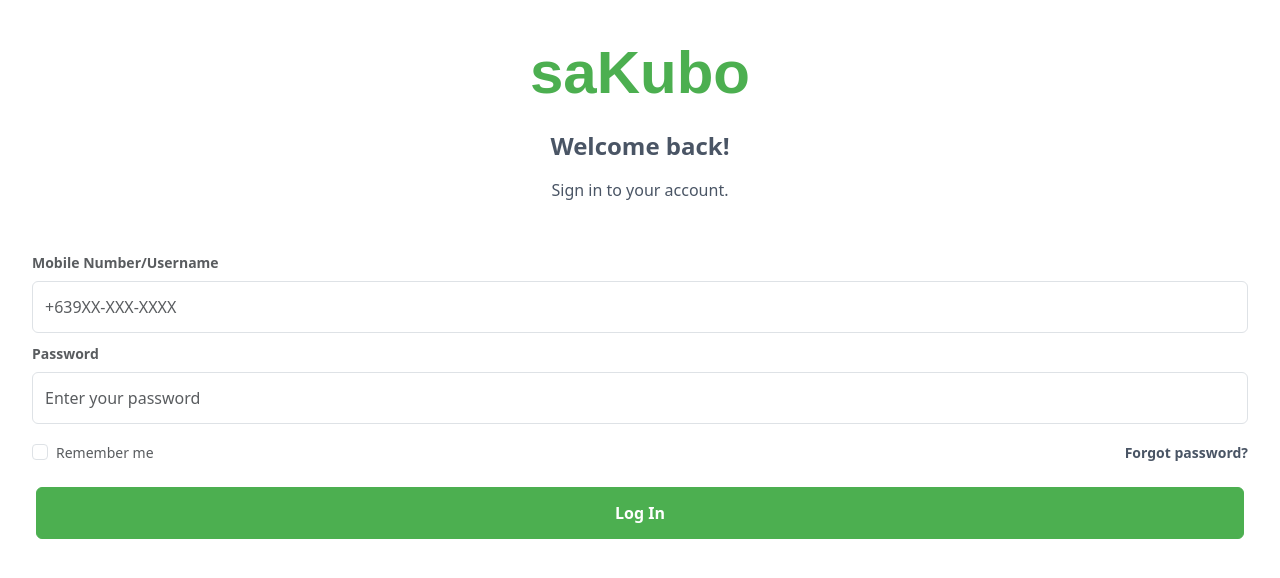
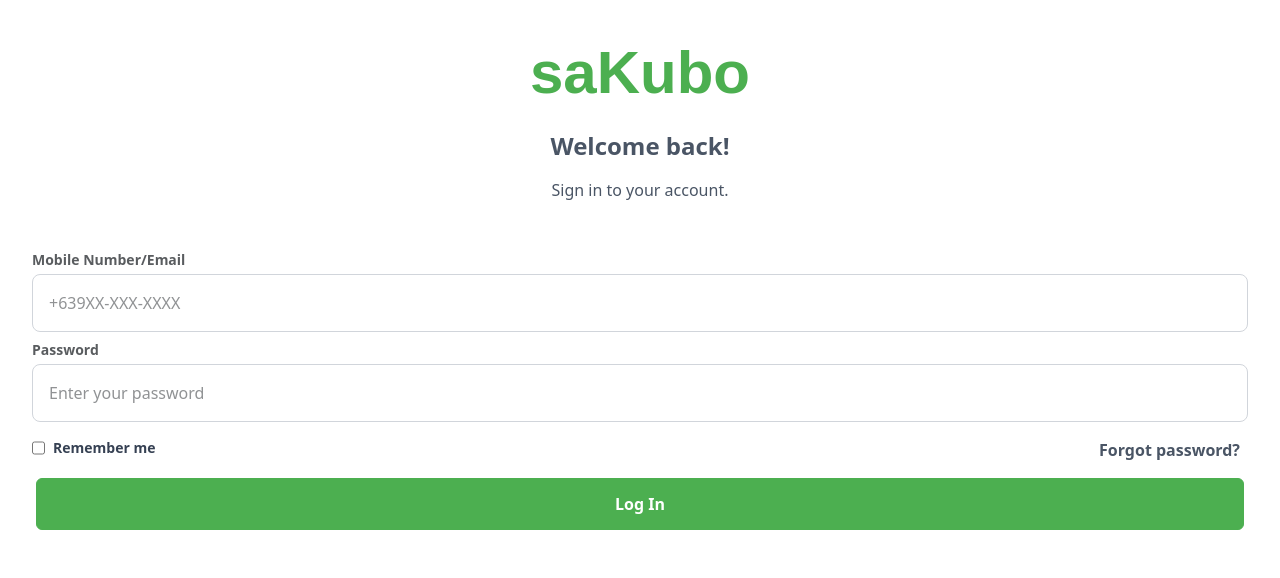
Before and after one commit to cavanrlee/sakubo, a React (Vite) app: page /Login in a window 1280 px wide. Shown: the top 578 px of the page. Built offline with nearby package versions, Linux system fonts and the light colour scheme.

Commit message:
registration and login form convert to components

```diff
--- a/src/components/TextInput.jsx
+++ b/src/components/TextInput.jsx
@@ -1,6 +1,3 @@
-const themeGreen = "#4CAF50"; // CUSTOM THEME GREEN
-const themeGreenLight = "#4CAF50"; // optional lighter focus border
-
 const TextInput = ({
   form,
   errors,
@@ -15,9 +12,8 @@
   const baseClass =
     "w-full rounded-lg p-3 text-sm bg-transparent outline-none focus:outline-none transition-colors duration-200";
 
-  // DEFAULT VARIANTS: GREY BORDER, FOCUS SHOWS THEME GREEN
   const variants = {
-    primary: { borderColor: "#D1D5DB", focusBorderColor: themeGreen }, // GREY DEFAULT
+    primary: { borderColor: "#D1D5DB", focusBorderColor: "#4CAF50" },
     secondary: { borderColor: "#D1D5DB", focusBorderColor: "#9CA3AF" },
     white: { borderColor: "#D1D5DB", focusBorderColor: "white", color: "white" },
     black: { borderColor: "#D1D5DB", focusBorderColor: "black", color: "black" },
@@ -43,7 +39,9 @@
   const commonProps = {
     name,
     onChange: handleChange,
-    className: baseClass,
+    className: `${baseClass} ${
+      (type === "checkbox" || type === "radio") ? "w-auto" : ""
+    }`,
     placeholder: placeHolder,
     style,
     onFocus: handleFocus,
@@ -53,20 +51,11 @@
   const renderInput = () => {
     switch (type) {
       case "textarea":
-      return (
-        <textarea
-          {...commonProps}
-          value={form[name] || ""}
-          rows="4"
-        />
-      );
+        return <textarea {...commonProps} value={form[name] || ""} rows="4" />;
 
       case "select":
         return (
-        <select
-          {...commonProps}
-          value={form[name] || ""}
-        >
+          <select {...commonProps} value={form[name] || ""}>
             <option value="">Select {label}</option>
             {options.map((opt, i) => (
               <option key={i} value={opt.value}>
@@ -78,6 +67,7 @@
 
       case "checkbox":
         return (
+          <div className="flex gap-2">
             <input
               {...commonProps}
               type="checkbox"
@@ -88,10 +78,13 @@
                 })
               }
             />
+            <span className="text-sm font-bold whitespace-nowrap! text-gray-700">{label}</span>
+          </div>
         );
 
       case "radio":
         return (
+          <div className="flex gap-2">
             <input
               {...commonProps}
               type="radio"
@@ -102,6 +95,8 @@
                 })
               }
             />
+            <span className="text-sm font-bold whitespace-nowrap! text-gray-700">{label}</span>
+          </div>
         );
 
       case "file":
@@ -118,22 +113,18 @@
         );
 
       default: // text, number, email, password, etc.
-      return (
-        <input
-          {...commonProps}
-          type={type}
-          value={form[name] || ""}
-        />
-      );
+        return <input {...commonProps} type={type} value={form[name] || ""} />;
     }
   };
 
-
   return (
     <div>
+      {/* Only show label for non-checkbox/radio */}
+      {type !== "checkbox" && type !== "radio" && (
         <label className="form-label text-left font-bold text-sm text-muted d-block mb-1">
           {label}
         </label>
+      )}
 
       {renderInput()}
 
--- a/src/pages/Login/Login.jsx
+++ b/src/pages/Login/Login.jsx
@@ -2,20 +2,29 @@
 import { useNavigate } from "react-router-dom";
 import saKuboLogo from '/saKubo.svg';
 import { loginUser } from "@/pages/login/LoginController";
+import TextInput from "@/components/TextInput";
 
-export default function SaKuboLogin() {
-  	const [username, setUsername] = useState("");
-  	const [password, setPassword] = useState("");
+
+export default function SaKuboLogin() {;
 	const [errors, setErrors] = useState({});
   	const navigate = useNavigate();
+
+	const [form, setForm] = useState({
+		email: "",
+		password: ""
+	});
+
+	const handleChange = (e) => {
+		const { name, value } = e.target;
+		setForm((prev) => ({ ...prev, [name]: value }));
+	};
 
   	const handleLogin = async (e) => {
 		e.preventDefault();
 		setErrors({});
 		try {
-      		const data = await loginUser(username, password);
+			const data = await loginUser(form);
 			localStorage.setItem("auth_token", data.token);
-
 			navigate("/dashboard");
 		} catch (err) {
 			if (err.response?.data?.error?.fields) {
@@ -23,13 +32,6 @@
 			}
 		}
   	};
-
-  	const errorText = (field) =>
-    errors[field] && (
-      <div className="text-danger text-sm mt-1 text-start">
-        {errors[field][0]}
-      </div>
-    );
 
 	return (
 		<div className="col-12">
@@ -48,7 +50,6 @@
 							Welcome back!
 						</span>
 					</div>
-
 					<div className="col-12 my-2">
 						<span className="text-md text-gray-600!">
 							Sign in to your account.
@@ -58,61 +59,48 @@
 
 				<div className="row mt-4">
 					<form onSubmit={handleLogin} id="login-form">
-						<div className="col-12 text-left my-2">
-							<label className="form-label text-sm font-bold">
-								<span className="text-muted">
-									Mobile Number/Username
-								</span>
-							</label>
-
-							<input
-								className="form-control h-13"
-								id="input"
+						<div className="col-12 my-2">
+							<TextInput
+								form={form}
+								errors={errors}
+								handleChange={handleChange}
+								name="email"
+								label="Mobile Number/Email"
+								variant="primary"
 								type="text"
-								placeholder="+639XX-XXX-XXXX"
-								value={username}
-								onChange={(e) => setUsername(e.target.value)}
+								placeHolder="+639XX-XXX-XXXX"
 							/>
-
-							{errorText("email")}
 						</div>
-
-						<div className="col-12 text-left my-2">
-							<label className="form-label text-sm font-bold">
-								<span className="text-muted">
-									Password
-								</span>
-							</label>
-							<input
-								className="form-control h-13"
-								type="password"
-								placeholder="Enter your password"
-								value={password}
-								onChange={(e) => setPassword(e.target.value)}
+						<div className="col-12 my-2">
+							<TextInput
+								form={form}
+								errors={errors}
+								handleChange={handleChange}
+								name="password"
+								label="Password"
+								variant="primary"
+								type="text"
+								placeHolder="Enter your password"
 							/>
-
-							{errorText("password")}
 						</div>
 					</form>
 				</div>
 
 				<div className="row mt-2">
-					<div className="col-6 text-left">
-						<input className="form-check-input me-2" type="checkbox" />
-						<label className="form-label text-sm">
-							<span className="text-muted">
-								Remember me
-							</span>
-						</label>
+					<div className="col-6">
+						<TextInput
+							form={form}
+							errors={errors}
+							handleChange={handleChange}
+							name="remember"
+							label="Remember me"
+							variant="primary"
+							type="checkbox"
+						/>
 					</div>
-
 					<div className="col-6 text-right">
-						<a href="#">
-							<label className="form-label text-sm">
-								<span className="text-gray-600 font-semibold hover:cursor-pointer hover:text-gray-900">
+						<a href="#" className="text-gray-600! px-2 font-semibold hover:cursor-pointer hover:text-gray-900! no-underline!">
 							Forgot password?
-								</span>
-							</label>
 						</a>
 					</div>
 				</div>
--- a/src/pages/Login/LoginController.js
+++ b/src/pages/Login/LoginController.js
@@ -1,11 +1,8 @@
 import axios from "@/api/axios.js";
 
-export const loginUser = async(username , password) => {
+export const loginUser = async(formData) => {
 	await axios.get("/sanctum/csrf-cookie");
-	const response = await axios.post("http://sakubo-laravel-api.com/api/login", {
-		email: username,
-		password: password,
-	});
+	const response = await axios.post("http://sakubo-laravel-api.com/api/login",formData);
 
 	return response.data;
 }
--- a/src/pages/Register/Register.jsx
+++ b/src/pages/Register/Register.jsx
@@ -82,14 +82,6 @@
       }
     }
   };
-
-
-  const errorText = (field) =>
-  errors[field] && (
-    <div className="text-danger text-sm mt-1 text-start">
-      {errors[field][0]}
-    </div>
-  );
 
   return (
     <div className="col-12 max-w-xl mx-auto">
```
Lines whose indentation alone changed are shown as unchanged.
